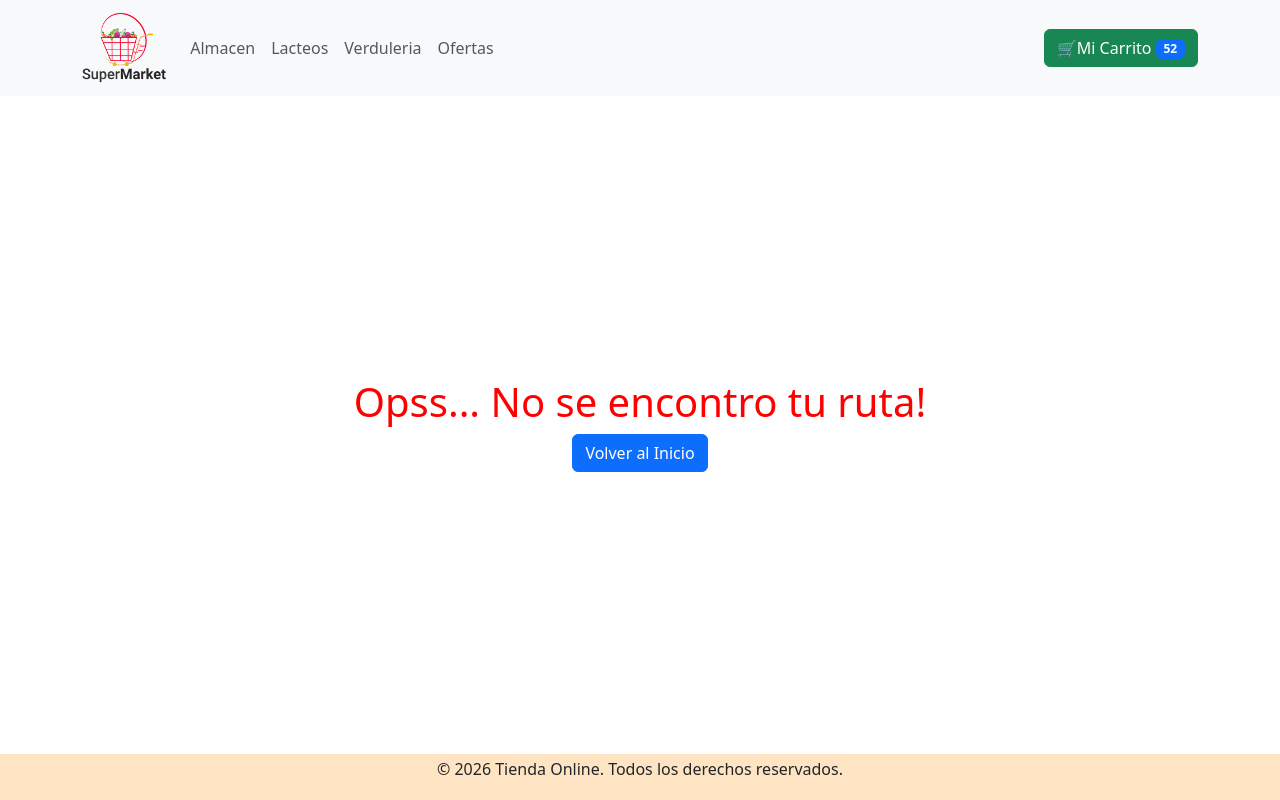
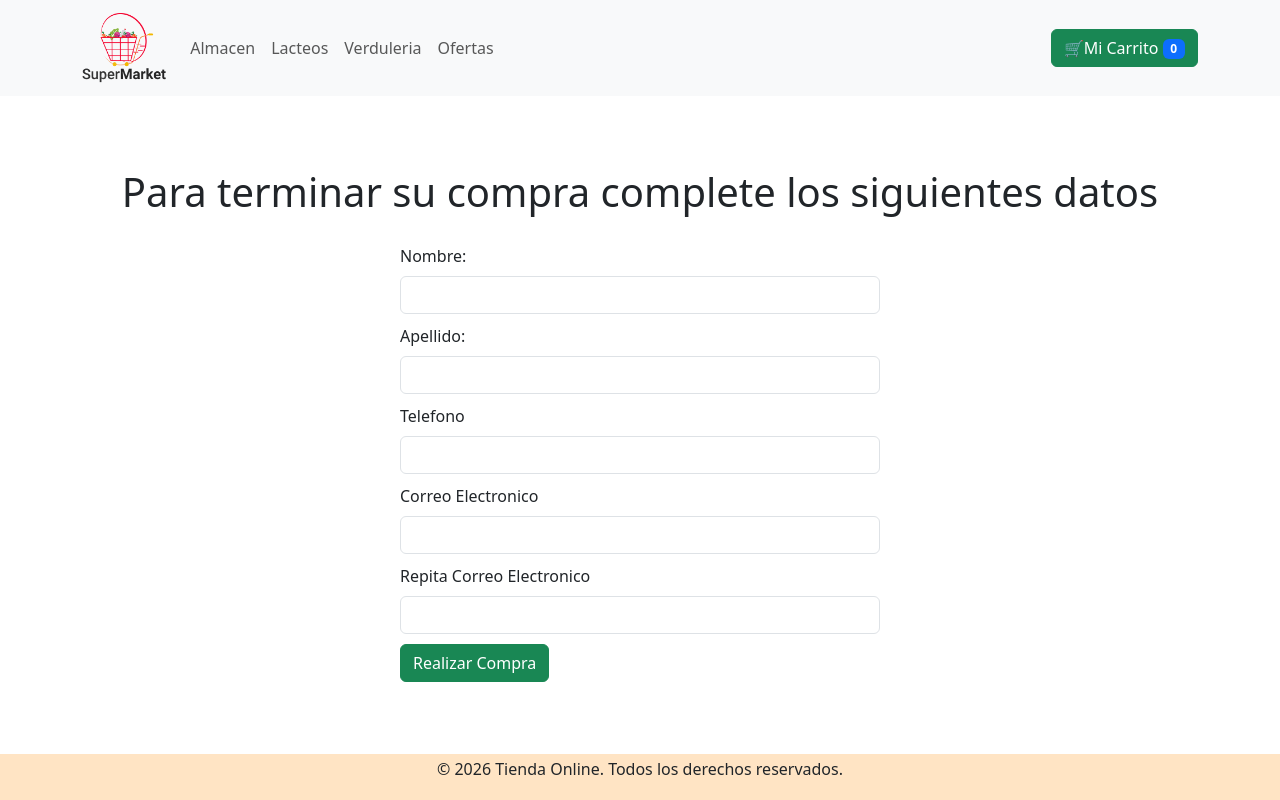
Before and after one commit to alexhartkopf03-lab/React-CoderHouse, a React (Vite) app: page /checkout in a window 1280 px wide. Built offline with nearby package versions, Linux system fonts and the light colour scheme.

Commit message:
Incorporación de FireBase

```diff
--- a/package.json
+++ b/package.json
@@ -11,6 +11,7 @@
   },
   "dependencies": {
     "bootstrap": "^5.3.8",
+    "firebase": "^12.9.0",
     "react": "^19.2.0",
     "react-bootstrap": "^2.10.10",
     "react-dom": "^19.2.0",
--- a/src/App.jsx
+++ b/src/App.jsx
@@ -8,6 +8,7 @@ import Footer from './components/footer';
 import {BrowserRouter, Routes, Route} from 'react-router-dom';
 import { CartProvider } from './context/CartContext';
 import CartContainer from './components/CartContainer';
+import CheckOut from './components/CheckOut';
 
 function App() {
 
@@ -21,6 +22,7 @@ function App() {
             <Route path='/categoria/:tipo' element={<ItemListContainer Saludo="Categoria seleccionada: "/>}/>
             <Route path='/producto/:id' element={<ItemDetailContainer/>} />
             <Route path='/cart' element={<CartContainer/>} />
+            <Route path='/checkout' element={<CheckOut/>} />
             <Route path='*' element={<Error/>}/>
           </Routes>
         </CartProvider>
--- a/src/components/CartView.jsx
+++ b/src/components/CartView.jsx
@@ -5,7 +5,7 @@ import { Link } from "react-router-dom";
 
 
 const CartView = () => {
-    const { cart, cleanCart, removeItem } = useContext(CartContext)
+    const { cart, cleanCart, removeItem, total } = useContext(CartContext)
 
     return (
         <div className="contCart">
@@ -27,9 +27,9 @@ const CartView = () => {
                     ))}
                 </tbody>
             </table>
-            <p className="total">TOTAL: $</p>
+            <p className="total">TOTAL: ${total()}</p>
             <div className="contBtns">
-                <button className="btn btn-success" onClick={cleanCart}>Terminar mi Compra</button>
+                <Link className="btn btn-success" to={'/checkout'}>Terminar mi Compra</Link>
                 <Link className="btn btn-primary" to={'/'}>Ver más Productos</Link>
                 <button className="btn btn-danger" onClick={cleanCart}>Vaciar Carrito</button>
             </div>
--- a/src/components/CartWidget.jsx
+++ b/src/components/CartWidget.jsx
@@ -4,11 +4,11 @@ import Button from 'react-bootstrap/Button';
 import { CartContext } from '../context/CartContext';
 
 const CartWidget = () => {
-    // const {cant} = useContext(CartContext)
+    const {cantidad} = useContext(CartContext)
 
     return (
         <Button variant="success">
-            🛒Mi Carrito <Badge bg="primary">52</Badge>
+            🛒Mi Carrito <Badge bg="primary">{cantidad()}</Badge>
             <span className="visually-hidden">unread messages</span>
         </Button>
     );
--- /dev/null
+++ b/src/components/CheckOut.jsx
@@ -0,0 +1,28 @@
+import React, { useState } from "react"
+import "../css/Checkout.css"
+
+const CheckOut = () => {
+
+    const [correoVerif, setCorreoVerif] = useState(false)
+
+    return(
+        <div className="contCheckOut">
+            <h1>Para terminar su compra complete los siguientes datos</h1>
+            <form>
+                <label className="form-label">Nombre:</label>
+                <input className="form-control" name="nombre" type="text" required/>
+                <label className="form-label">Apellido:</label>
+                <input className="form-control" name="apellido" type="text" required/>
+                <label className="form-label">Telefono</label>
+                <input className="form-control" name="telefono" type="number" required/>
+                <label className="form-label">Correo Electronico</label>
+                <input className="form-control" name="correo" type="email" required/>
+                <label className="form-label">Repita Correo Electronico</label>
+                <input className="form-control" name="correo2" type="email" required/>
+                <button className="btn btn-success" type="submit">Realizar Compra</button>
+            </form>
+        </div>
+    )
+}
+
+export default CheckOut
--- a/src/components/ItemDetailConteiner.jsx
+++ b/src/components/ItemDetailConteiner.jsx
@@ -4,24 +4,52 @@ import ItemDetail from './ItemDetail'
 import { useParams } from 'react-router-dom'
 import '../css/ItemDetailConteiner.css'
 import SpinnerLoad from './SpinnerLoad'
+import { doc, getDoc } from 'firebase/firestore'
+import { db } from '../service/firebase'
 
 const ItemDetailContainer = () => {
 
     const [detalle, setDetalle] = useState({})
     const [spinner, setSpinner] = useState(true)
+    const [invalid, setInvalid] = useState(false)
     const {id} = useParams()
 
+//CONEXION CON FIREBASE
     useEffect(() => {
-        fetchUnProducto(id)
-        .then((prod)=>setDetalle(prod))
+        const docRef = doc(db, "productos", id)
+        getDoc(docRef)
+        .then((res)=>{
+            if(res.data()){
+               setDetalle({
+                id:res.id,
+                ...res.data()
+            })
+            }else{
+                setInvalid(true)
+            }
+        })
         .catch((error)=>console.log(error))
         .finally(()=>setSpinner(false))
     },[id])
+
+//CONEXION CON EL MOCK
+    // useEffect(() => {
+    //     fetchUnProducto(id)
+    //     .then((prod)=>setDetalle(prod))
+    //     .catch((error)=>console.log(error))
+    //     .finally(()=>setSpinner(false))
+    // },[id])
 
     if (spinner){
         return(
             <>
                <SpinnerLoad/>
+            </>
+        )
+    }else if(invalid){
+        return(
+            <>
+               <h2 style={{textAlign:"center"}}>Este producto no existe..</h2>
             </>
         )
     }else{
--- a/src/components/ItemListContainer.jsx
+++ b/src/components/ItemListContainer.jsx
@@ -1,8 +1,10 @@
 import { useState, useEffect } from "react";
-import { fetchProductos } from "../asyncMock/data";
+// import { fetchProductos } from "../asyncMock/data";
 import ItemList from "./ItemList";
 import { useParams } from "react-router-dom";
 import SpinnerLoad from "./SpinnerLoad";
+import { addDoc, collection, getDocs, query, where } from "firebase/firestore";
+import {db} from "../service/firebase"
 
 const ItemListContainer = ({ Saludo }) => {
 
@@ -10,19 +12,38 @@ const ItemListContainer = ({ Saludo }) => {
     const [spinner, setSpinner] = useState(false)
     const { tipo } = useParams()
 
+//CONEXION A FIREBASE
     useEffect(() => {
         setSpinner(true)
-        fetchProductos()
-            .then((data) => {
-                if (tipo) {
-                    setProductos(data.filter((prod) => prod.categoria === tipo))
-                } else {
-                    setProductos(data)
-                }
+        const prodCollections = tipo ? query(collection(db, "productos"), where("categoria", "==", tipo)) : collection(db, "productos")
+        getDocs(prodCollections)
+            .then((res) => { //Trata la promesa
+                const list = res.docs.map((doc)=>{
+                    return{
+                        id:doc.id,
+                        ...doc.data()
+                    }
+                })
+                setProductos(list)
             })
             .catch((error) => console.log(error))
             .finally(() => setSpinner(false))
     }, [tipo]) //useEffect que se ejecuta una sola vez al montar el componente y esta a la escucha de tipo
+
+//CONEXION CON PROMESA AL MOCK
+    // useEffect(() => {
+    //     setSpinner(true)
+    //     fetchProductos()
+    //         .then((data) => {
+    //             if (tipo) {
+    //                 setProductos(data.filter((prod) => prod.categoria === tipo))
+    //             } else {
+    //                 setProductos(data)
+    //             }
+    //         })
+    //         .catch((error) => console.log(error))
+    //         .finally(() => setSpinner(false))
+    // }, [tipo]) //useEffect que se ejecuta una sola vez al montar el componente y esta a la escucha de tipo
 
     if (spinner) {
         return (
--- a/src/components/NavbarBotstrap.jsx
+++ b/src/components/NavbarBotstrap.jsx
@@ -4,12 +4,12 @@ import Navbar from 'react-bootstrap/Navbar';
 import CartWidget from './CartWidget';
 import { NavLink } from 'react-router-dom';
 
-const NavbarBotstrap = ()=>{
+const NavbarBotstrap = () => {
   return (
     <Navbar expand="lg" className="bg-body-tertiary">
       <Container>
         <Navbar.Brand as={NavLink} to={'/'}>
-          <img style={{height:'70px'}} src='../logo.png' alt='Logo' />
+          <img style={{ height: '70px' }} src='../logo.png' alt='Logo' />
         </Navbar.Brand>
         <Navbar.Toggle aria-controls="basic-navbar-nav" />
         <Navbar.Collapse id="basic-navbar-nav">
@@ -19,7 +19,9 @@ const NavbarBotstrap = ()=>{
             <Nav.Link as={NavLink} to={'/categoria/verduleria'}>Verduleria</Nav.Link>
             <Nav.Link as={NavLink} to={'/categoria/ofertas'}>Ofertas</Nav.Link>
           </Nav>
-          <CartWidget/>
+          <NavLink to={"/cart"}>
+            <CartWidget />
+          </NavLink>
         </Navbar.Collapse>
       </Container>
     </Navbar>
--- a/src/context/CartContext.jsx
+++ b/src/context/CartContext.jsx
@@ -39,12 +39,12 @@ export const CartProvider = ({ children }) => {
 
     //CALCULADOR DEL TOTAL DEL CARRITO
     const total = () => {
-
+        return cart.reduce((acm, prod)=> acm += (prod.cantidad*prod.precio), 0)
     }
 
     //CONTADOR DE CANTIDAD DE PRODUCTOS DEL CARRITO
     const cantidad = () => {
-
+        return cart.reduce((acm, prod)=> acm += prod.cantidad, 0)
     }
 
     return (
--- /dev/null
+++ b/src/css/CheckOut.css
@@ -0,0 +1,15 @@
+.contCheckOut{
+    display: flex;
+    flex-direction: column;
+    justify-content: center;
+    align-items: center;
+    gap: 20px;
+}
+
+.contCheckOut form{
+    width: 60vh;
+}
+
+.contCheckOut form input{
+    margin-bottom: 10px;
+}
--- /dev/null
+++ b/src/service/firebase.jsx
@@ -0,0 +1,20 @@
+// Import the functions you need from the SDKs you need
+import { initializeApp } from "firebase/app";
+import { getFirestore } from "firebase/firestore";
+// TODO: Add SDKs for Firebase products that you want to use
+// https://firebase.google.com/docs/web/setup#available-libraries
+
+// Your web app's Firebase configuration
+const firebaseConfig = {
+  apiKey: "AIzaSyBkYwK_VGslp86JlmHuY56lpbJHhQnZq98",
+  authDomain: "reactcoderhouse-a9a06.firebaseapp.com",
+  projectId: "reactcoderhouse-a9a06",
+  storageBucket: "reactcoderhouse-a9a06.firebasestorage.app",
+  messagingSenderId: "547612306750",
+  appId: "1:547612306750:web:bc7bf438545539b555106f"
+};
+
+// Initialize Firebase
+const app = initializeApp(firebaseConfig);
+
+export const db = getFirestore(app)
```
Also changed, not shown: 1 other file (tests, documents, lock files or other folders).
